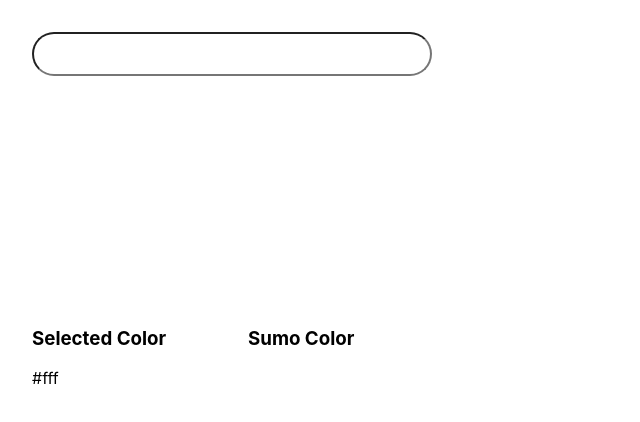
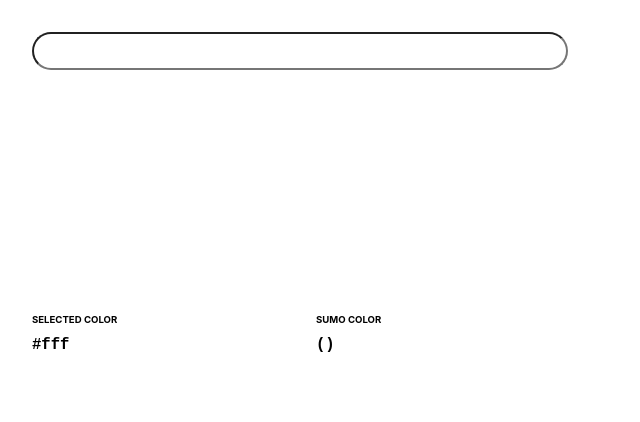
Before and after one commit to uxfreak/sumo-palette-switcher, a React (Create React App) app: page / in a window 1280 px wide. Shown: the top 422 px of the page, without its empty margins (0-640 px from the left). Built offline with nearby package versions, Linux system fonts and the light colour scheme.

Commit message:
more visual changes

```diff
--- a/src/App.css
+++ b/src/App.css
@@ -1,3 +1,10 @@
+* {
+  margin: 0;
+  padding: 0;
+  box-sizing: border-box;
+  line-height: 1;
+}
+
 .colorshow {
   display: grid;
   grid-template-columns: 1fr 1fr;
@@ -8,14 +15,36 @@
 .App {
   display: flex;
   flex-direction: column;
-  max-width: 400px;
+  max-width: 600px;
   padding: 2em;
   gap: 2em;
 }
 
 input {
-  border-radius: 999em;
-  height: 1.5em;
+  border-radius: 99em;
+  height: 2.4em;
   padding: 0.5em;
   font-size: 1rem;
+  font-family: monospace;
 }
+
+.swatch {
+  border-radius: 0.5em;
+}
+
+.color-areas {
+  display: flex;
+  flex-direction: column;
+  gap: 0.8em;
+}
+
+.title {
+  text-transform: uppercase;
+  font-size: 0.6em;
+}
+
+pre {
+  font-weight: 600;
+  font-size: 1.2em;
+
+}
--- a/src/App.js
+++ b/src/App.js
@@ -16,16 +16,15 @@ function App() {
     <div className="App">
       <input type="text" className="input-color" onChange={(e) => getSumoColor(e.target.value)} />
       <div className="colorshow">
-        <div className="selected" >
+        <div className="color-areas" >
           <div className="swatch" style={{ backgroundColor: color, height: 200 }}></div>
           <h3 className="title">Selected Color</h3>
-          <p className="hex">{color}</p>
+          <pre className="hex">{color}</pre>
         </div>
-        <div className="sumo">
+        <div className="color-areas">
           <div className="swatch" style={{ backgroundColor: sumoColor.color, height: 200 }}></div>
           <h3 className="title">Sumo Color</h3>
-          <p className="hex">{sumoColor.color}</p>
-          <p className="name">{sumoColor.name}</p>
+          <pre className="hex">{sumoColor.color}({sumoColor.name})</pre>
         </div>
       </div>
     </div >
```
